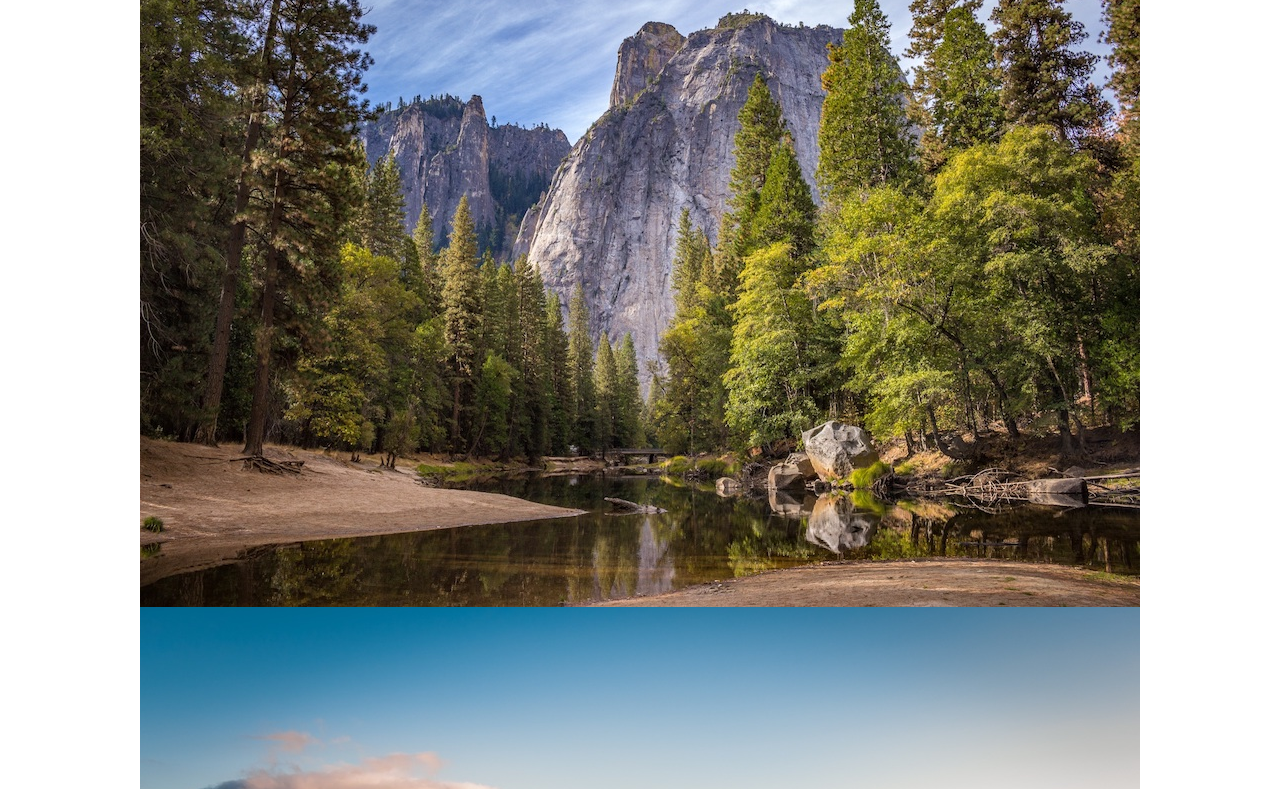
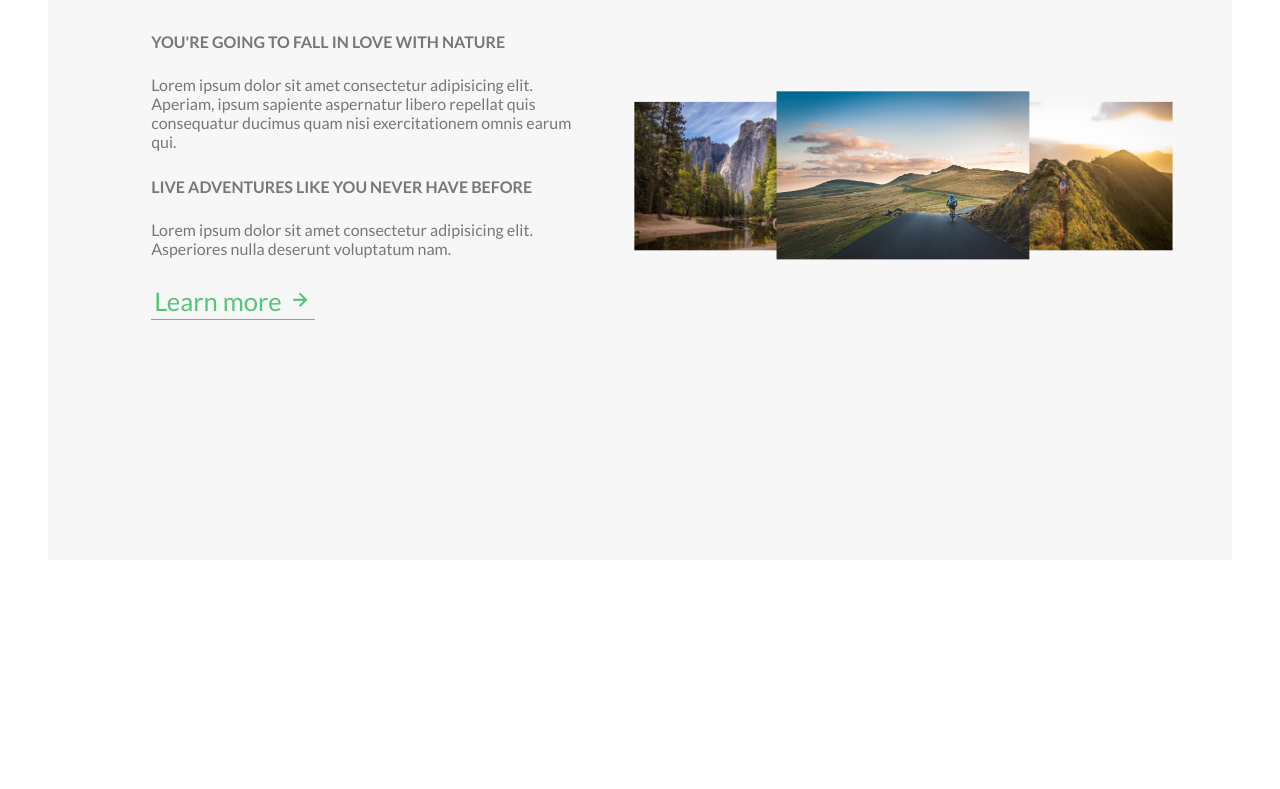
Before and after one commit to Ma9da/green-phase, a plain HTML site: page index.html in a window 1280 px wide. Shown: the part 346-1135 px from the top of the page. After the commit the page ends 954 px from the top, so only its background shows below. Drawn offline with nearby package versions, Linux system fonts and the light colour scheme.

Commit message:
tour styling added

```diff
--- a/css/style.css
+++ b/css/style.css
@@ -168,3 +168,98 @@ img{
         }
     }
 /***** End general *****/
+/***** tour *****/
+.tour{
+    background: var(--footer-text);
+    padding: 15rem 0;
+}
+.tour .flexContainer{
+    flex-direction: column;
+    justify-content: center;
+    align-items: center;
+    align-content: center;
+    text-align: center;
+}
+.tour .title{
+    margin-bottom: 3rem;
+}
+.tourDesc{
+    padding: 0 1rem;
+    text-align: left;
+    margin: 0 0 3.75rem 0;
+}
+.tourDesc h4{
+    margin-bottom: 1.5rem;
+    font-size: 0.8rem;
+}
+.tourDesc p{
+    margin-bottom: 1.6rem;
+    font-size: 0.8rem;
+}
+.tourImages{
+    display: flex;
+    justify-content: center;
+}
+.tourImg{
+    top: 0;
+    width: 30.3%;
+}
+.tourImg:hover{
+    outline: 1rem solid var(--dark-green);
+    outline-offset: 1rem;
+    border-radius: 5px;
+    box-shadow: 0 2.5rem 4rem rgb(0 0 0 / 50%);
+    z-index: 20;
+    transform: scale(1.5) translateY(-0.5rem);
+    -webkit-transform: scale(1.5) translateY(-0.5rem);
+    -moz-transform: scale(1.5) translateY(-0.5rem);
+    -ms-transform: scale(1.5) translateY(-0.5rem);
+    -o-transform: scale(1.5) translateY(-0.5rem);
+    -webkit-border-radius: 5px;
+    -moz-border-radius: 5px;
+    -ms-border-radius: 5px;
+    -o-border-radius: 5px;
+}
+.centerImg{
+    transform: scale(1.3);
+    -webkit-transform: scale(1.3);
+    -moz-transform: scale(1.3);
+    -ms-transform: scale(1.3);
+    -o-transform: scale(1.3);
+    z-index: 1;
+}
+@media (min-width:768px) {
+    .tour .flexContainer{
+        flex-direction: row;
+        justify-content: center;
+        text-align: center;
+    }
+    .tourDesc{
+        width: 45%;
+        padding: 0 1.375rem 0 0.75rem;
+        margin: 0;
+    }
+    .tourDesc h4,
+    .tourDesc p{
+        font-size: 1rem;
+    }
+    .tourImages{
+        width: 49%;
+        justify-content: flex-end;
+    }
+    .tourImg{
+        transform: scale(1.4);
+        -webkit-transform: scale(1.4);
+        -moz-transform: scale(1.4);
+        -ms-transform: scale(1.4);
+        -o-transform: scale(1.4);
+    }
+    .centerImg{
+        transform: scale(1.6);
+        -webkit-transform: scale(1.6);
+        -moz-transform: scale(1.6);
+        -ms-transform: scale(1.6);
+        -o-transform: scale(1.6);
+    }
+}
+/***** End tour *****/
```
